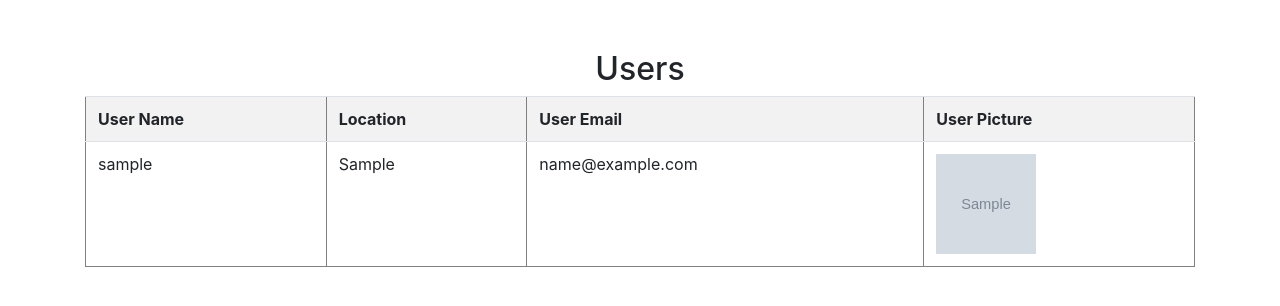
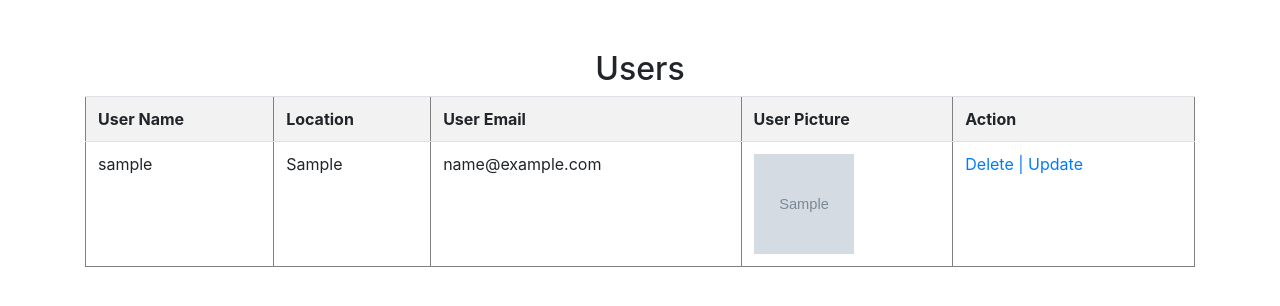
Before and after one commit to CodyBu/Photo-Album, a PHP site: page /view_userlist.php in a window 1280 px wide. Shown: the part 56-362 px from the top of the page. Run offline with PHP 8.4, Linux system fonts and the light colour scheme; tables that the repository leaves empty hold one stand-in row (values such as "Sample post"); grey boxes marked "Sample" are stand-in pictures.

Commit message:
Add files via upload

```diff
--- a/view_userlist.php
+++ b/view_userlist.php
@@ -23,6 +23,7 @@
             <th>Location</th>
             <th>User Email</th>
             <th>User Picture</th>
+            <th colspan = "2">Action</th>
             <?php
                 while($rows = mysqli_fetch_array($result)){
                     echo"<tr>";
@@ -30,6 +31,9 @@
                     echo"<td>"; echo $rows[5];/*Location*/; echo"</td>";
                     echo"<td>"; echo $rows[2];/*email*/; echo"</td>";
                     echo"<td><img src = '";echo$rows[6];/*filename, at column 4 in the table*/echo"' height = 100, width = 100></td>";
+                    echo "<td colspan = '2'><a href = delete_user.php?id=";echo $rows[0];echo">Delete | </a>";
+                    echo "<a href = update_user.php?id=";echo $rows[0];echo">Update</a></td>";
+
                     echo"</tr>";
                 }
             ?>
```
